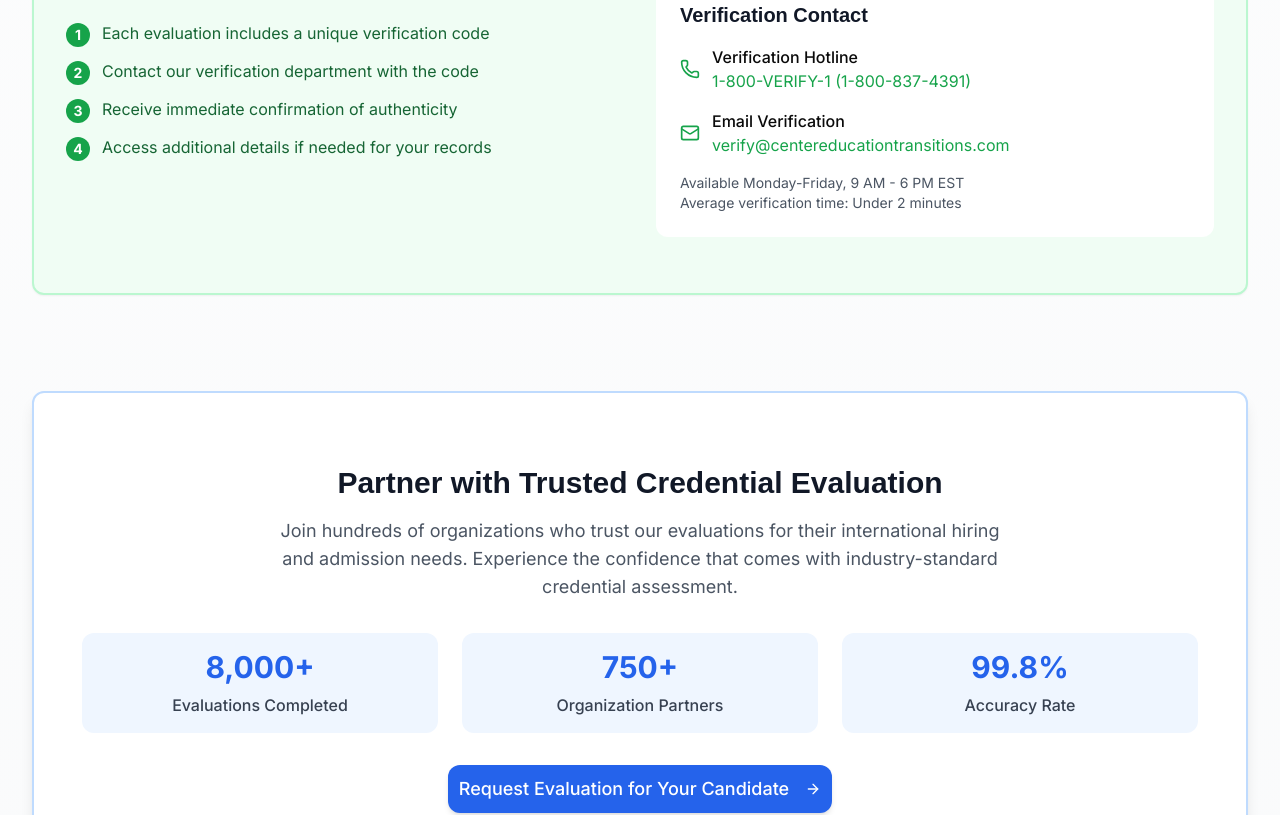
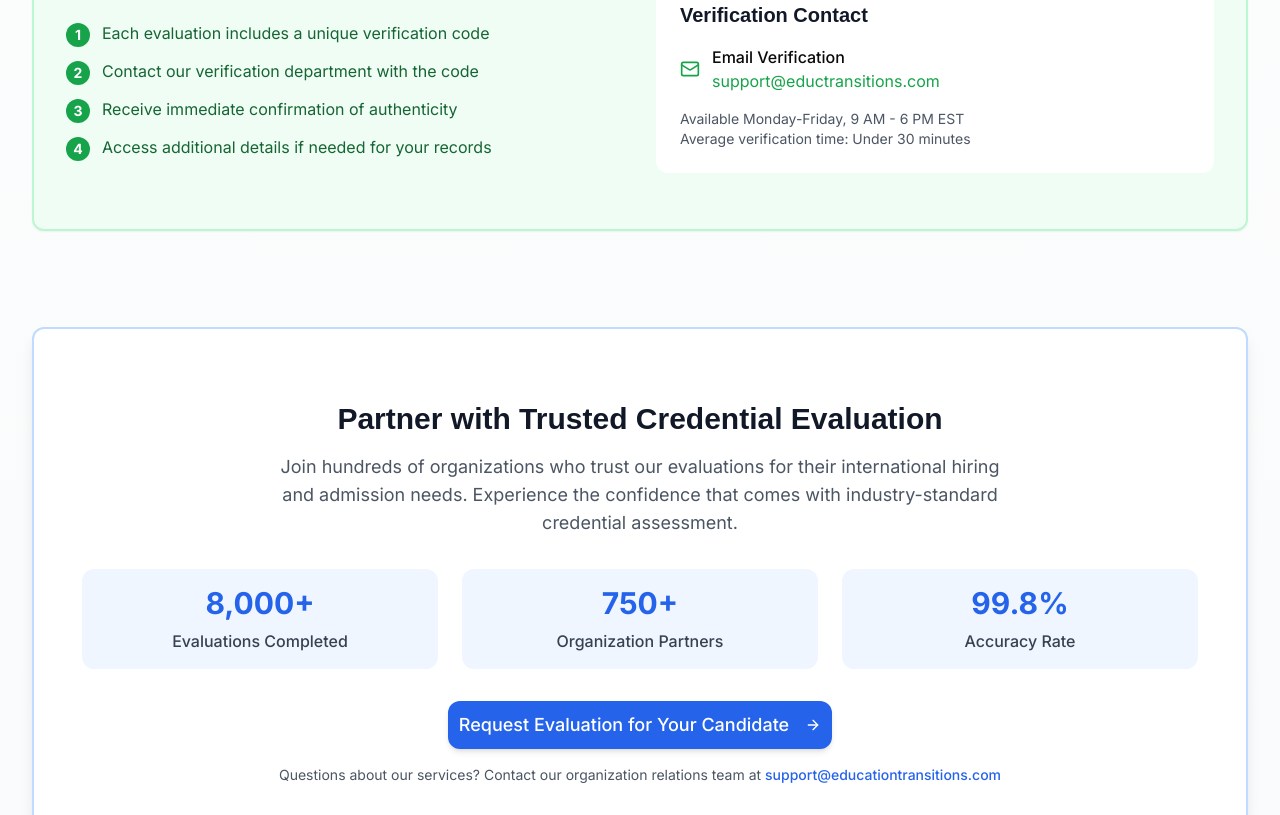
Before and after one commit to mucyoz/cet-next, a Next.js app: page /for-orgs in a window 1280 px wide. Shown: the part 2365-3180 px from the top of the page. Built offline with nearby package versions, Linux system fonts and the light colour scheme.

Commit message:
email address corrected

```diff
--- a/src/components/application/steps/PackageSelection.tsx
+++ b/src/components/application/steps/PackageSelection.tsx
@@ -105,8 +105,8 @@ export function PackageSelection({
   formData,
   updateFormData,
 }: PackageSelectionProps) {
-  const [selectedPackageId, setSelectedPackageId] = useState<string>(
-    () => formData.selectedPackage?.id || "career-success"
+  const [selectedPackageId, setSelectedPackageId] = useState<string | null>( // Allow null
+    () => formData.selectedPackage?.id || null // Default to null
   );
 
   const handlePackageChange = (packageId: string) => {
--- a/src/components/contact-us/ContactUsPage.tsx
+++ b/src/components/contact-us/ContactUsPage.tsx
@@ -75,7 +75,7 @@ const ContactUsPage = () => {
                 </p>
 
                 <div className="space-y-3 sm:space-y-4 lg:space-y-6">
-                  <div className="flex items-center">
+                  {/* <div className="flex items-center">
                     <div className="h-8 w-8 sm:h-10 sm:w-10 lg:h-12 lg:w-12 rounded-full bg-blue-100 flex items-center justify-center mr-3 sm:mr-4 flex-shrink-0">
                       <PhoneCall className="h-4 w-4 sm:h-5 sm:w-5 lg:h-6 lg:w-6 text-blue-600" />
                     </div>
@@ -87,7 +87,7 @@ const ContactUsPage = () => {
                         1-800-EVAL-123 (1-800-382-5123)
                       </p>
                     </div>
-                  </div>
+                  </div> */}
 
                   <div className="flex items-center">
                     <div className="h-8 w-8 sm:h-10 sm:w-10 lg:h-12 lg:w-12 rounded-full bg-blue-100 flex items-center justify-center mr-3 sm:mr-4 flex-shrink-0">
--- a/src/components/employers/EmployersPage.tsx
+++ b/src/components/employers/EmployersPage.tsx
@@ -359,7 +359,7 @@ export default function EmployersPage() {
                     Verification Contact
                   </h3>
                   <div className="space-y-2 sm:space-y-3 lg:space-y-4">
-                    <div className="flex items-center">
+                    {/* <div className="flex items-center">
                       <Phone className="h-3 w-3 sm:h-4 sm:w-4 lg:h-5 lg:w-5 text-green-600 mr-2 sm:mr-3 flex-shrink-0" />
                       <div className="min-w-0">
                         <p className="font-medium text-xs sm:text-sm lg:text-base">
@@ -369,7 +369,7 @@ export default function EmployersPage() {
                           1-800-VERIFY-1 (1-800-837-4391)
                         </p>
                       </div>
-                    </div>
+                    </div> */}
                     <div className="flex items-center">
                       <Mail className="h-3 w-3 sm:h-4 sm:w-4 lg:h-5 lg:w-5 text-green-600 mr-2 sm:mr-3 flex-shrink-0" />
                       <div className="min-w-0">
@@ -377,14 +377,14 @@ export default function EmployersPage() {
                           Email Verification
                         </p>
                         <p className="text-green-600 text-xs sm:text-sm lg:text-base break-all">
-                          verify@centereducationtransitions.com
+                          support@eductransitions.com
                         </p>
                       </div>
                     </div>
                     <p className="text-xs sm:text-sm text-gray-600 mt-2 sm:mt-3 lg:mt-4">
                       Available Monday-Friday, 9 AM - 6 PM EST
                       <br />
-                      Average verification time: Under 2 minutes
+                      Average verification time: Under 30 minutes
                     </p>
                   </div>
                 </div>
@@ -445,7 +445,7 @@ export default function EmployersPage() {
                   Questions about our services? Contact our organization
                   relations team at{" "}
                   <span className="text-blue-600 font-medium break-all">
-                    organizations@centereducationtransitions.com
+                    support@educationtransitions.com
                   </span>
                 </p>
               </div>
--- a/src/components/howItWorks/HowItWorksPage.tsx
+++ b/src/components/howItWorks/HowItWorksPage.tsx
@@ -279,7 +279,7 @@ export default function HowItWorksPage() {
                 </p>
 
                 <div className="space-y-3 sm:space-y-4 lg:space-y-6">
-                  <div className="flex items-center">
+                  {/* <div className="flex items-center">
                     <div className="h-8 w-8 sm:h-10 sm:w-10 lg:h-12 lg:w-12 rounded-full bg-blue-100 flex items-center justify-center mr-3 sm:mr-4 flex-shrink-0">
                       <PhoneCall className="h-4 w-4 sm:h-5 sm:w-5 lg:h-6 lg:w-6 text-blue-600" />
                     </div>
@@ -291,7 +291,7 @@ export default function HowItWorksPage() {
                         1-800-EVAL-123 (1-800-382-5123)
                       </p>
                     </div>
-                  </div>
+                  </div> */}
 
                   <div className="flex items-center">
                     <div className="h-8 w-8 sm:h-10 sm:w-10 lg:h-12 lg:w-12 rounded-full bg-blue-100 flex items-center justify-center mr-3 sm:mr-4 flex-shrink-0">
@@ -302,7 +302,7 @@ export default function HowItWorksPage() {
                         Email Support
                       </p>
                       <p className="text-blue-600 text-xs sm:text-sm lg:text-base break-all">
-                        support@centereducationtransitions.com
+                        support@educationtransitions.com
                       </p>
                     </div>
                   </div>
--- a/src/components/shared/Footer.tsx
+++ b/src/components/shared/Footer.tsx
@@ -20,7 +20,7 @@ export function Footer() {
       { label: "Success Resources", href: "/services" }, // Or link to a future /blog page
     ],
     Support: [
-      { label: "Contact Us", href: "/contact" },
+      { label: "Contact Us", href: "/contact-us" },
       { label: "Track Application", href: "/" },
       { label: "Privacy Policy", href: "/" },
       { label: "Terms of Service", href: "/" },
```
